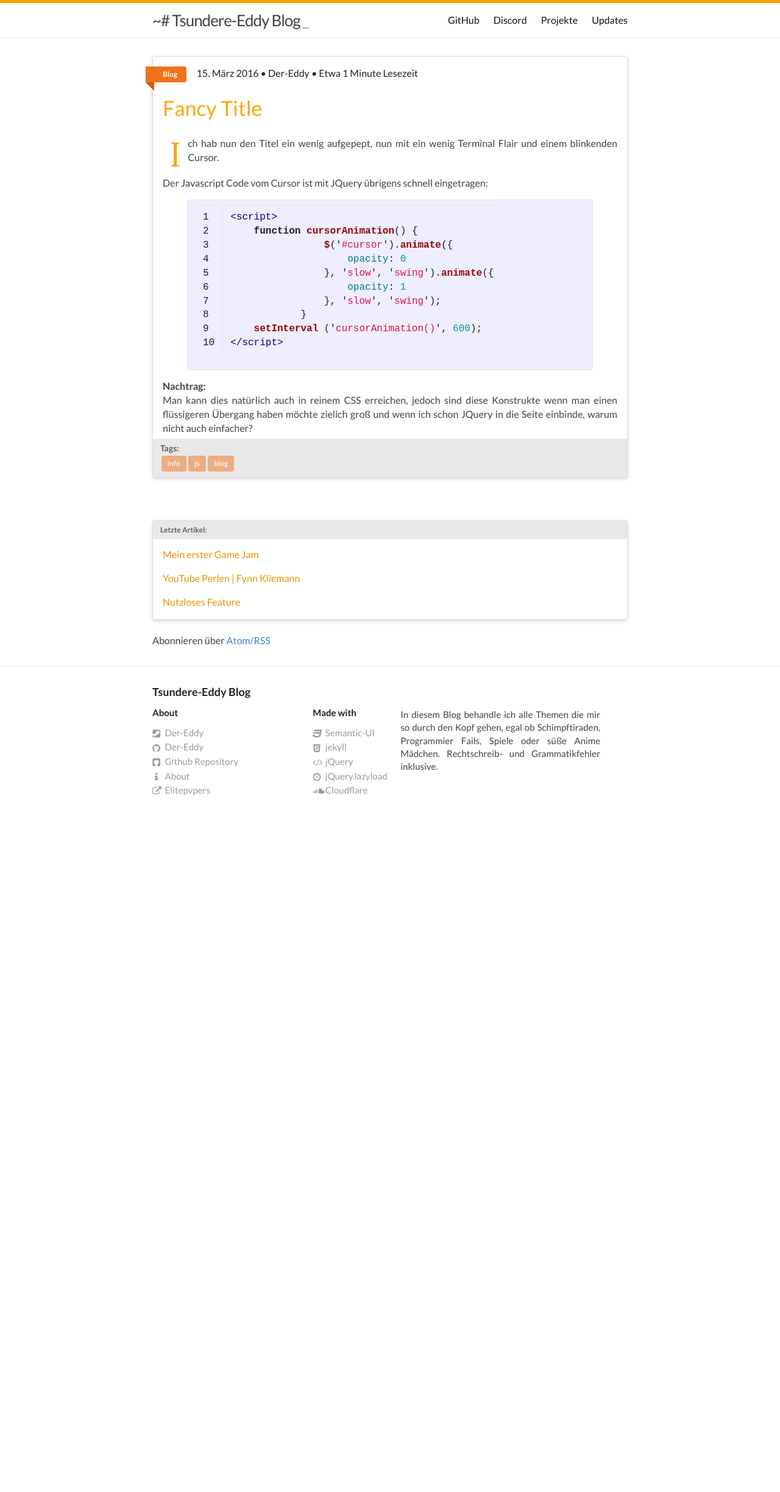
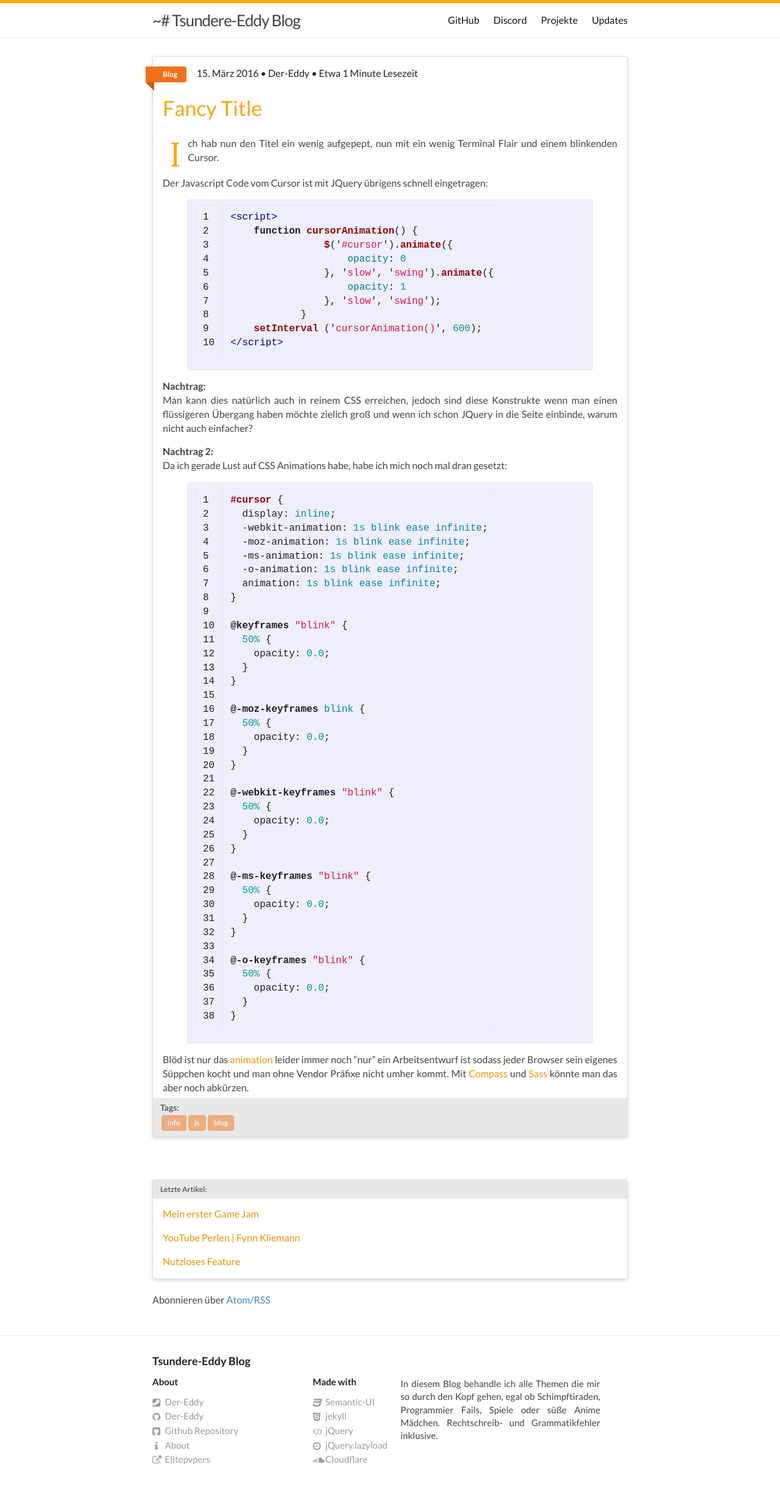
Before and after one commit to Der-Eddy/blog, a Jekyll site: the page built from _posts/2016-03-15-fancy-title.md, in a window 1280 px wide. Shown: the whole page at 61% size. Built offline with Jekyll 4.4.1, drawn with Linux system fonts in a browser that asks for light colours; comment, search, counter and statistics services are not loaded; before the commit the page ends 1349 px from its top, so only the background shows below that.

Commit message:
Swtiched to a CSS blinking cursor, adjusted fancytitle entry for that

```diff
--- a/_posts/2016-03-15-fancy-title.md
+++ b/_posts/2016-03-15-fancy-title.md
@@ -25,3 +26,49 @@
 
 **Nachtrag:**
 Man kann dies natürlich auch in reinem CSS erreichen, jedoch sind diese Konstrukte wenn man einen flüssigeren Übergang haben möchte zielich groß und wenn ich schon JQuery in die Seite einbinde, warum nicht auch einfacher?
+
+**Nachtrag 2:**
+Da ich gerade Lust auf CSS Animations habe, habe ich mich noch mal dran gesetzt:
+
+{% highlight css linenos %}
+#cursor {
+  display: inline;
+  -webkit-animation: 1s blink ease infinite;
+  -moz-animation: 1s blink ease infinite;
+  -ms-animation: 1s blink ease infinite;
+  -o-animation: 1s blink ease infinite;
+  animation: 1s blink ease infinite;
+}
+
+@keyframes "blink" {
+  50% {
+    opacity: 0.0;
+  }
+}
+
+@-moz-keyframes blink {
+  50% {
+    opacity: 0.0;
+  }
+}
+
+@-webkit-keyframes "blink" {
+  50% {
+    opacity: 0.0;
+  }
+}
+
+@-ms-keyframes "blink" {
+  50% {
+    opacity: 0.0;
+  }
+}
+
+@-o-keyframes "blink" {
+  50% {
+    opacity: 0.0;
+  }
+}
+{% endhighlight %}
+
+Blöd ist nur das [animation](https://developer.mozilla.org/de/docs/Web/CSS/CSS_Animations/CSS_Animationen_nutzen) leider immer noch "nur" ein Arbeitsentwurf ist sodass jeder Browser sein eigenes Süppchen kocht und man ohne Vendor Präfixe nicht umher kommt. Mit [Compass](http://compass-style.org) und [Sass](http://sass-lang.com/) könnte man das aber noch abkürzen.
--- a/_sass/_layout.scss
+++ b/_sass/_layout.scss
@@ -320,3 +320,42 @@
 .column .post p:nth-child(2) {
     clear: both;
 }
+
+#cursor {
+  display: inline;
+  -webkit-animation: 1s blink ease infinite;
+  -moz-animation: 1s blink ease infinite;
+  -ms-animation: 1s blink ease infinite;
+  -o-animation: 1s blink ease infinite;
+  animation: 1s blink ease infinite;
+}
+
+@keyframes "blink" {
+  50% {
+    opacity: 0.0;
+  }
+}
+
+@-moz-keyframes blink {
+  50% {
+    opacity: 0.0;
+  }
+}
+
+@-webkit-keyframes "blink" {
+  50% {
+    opacity: 0.0;
+  }
+}
+
+@-ms-keyframes "blink" {
+  50% {
+    opacity: 0.0;
+  }
+}
+
+@-o-keyframes "blink" {
+  50% {
+    opacity: 0.0;
+  }
+}
```
Also changed, not shown: other parts of _posts/2016-03-15-fancy-title.md (+1 -0 lines), _includes/header.html (+0 -10 lines).
